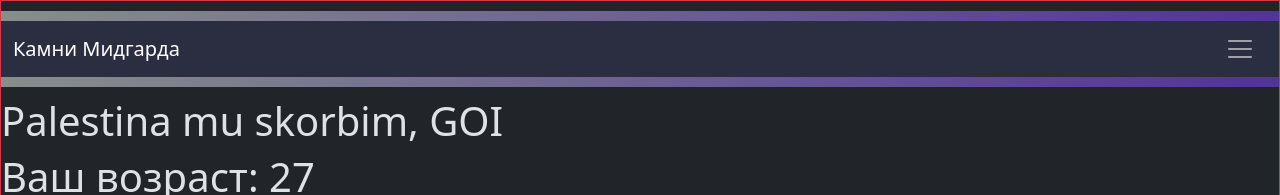
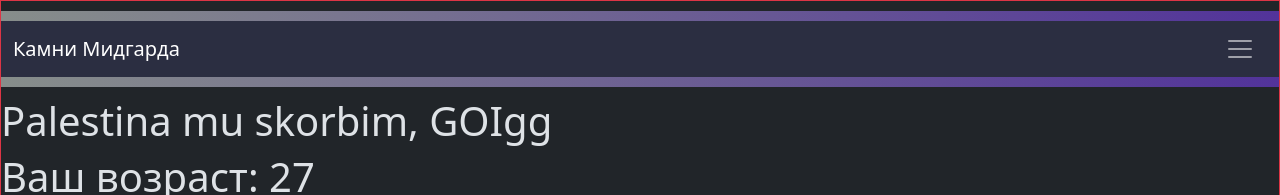
Before and after one commit to EvanBaibakov/gulpv3, a website: page dist/panini.html in a window 1280 px wide. Shown: the top 195 px of the page. Drawn offline with Linux system fonts and the light colour scheme.

Commit message:
fiksiruem

```diff
--- a/dist/panini.html
+++ b/dist/panini.html
@@ -45,7 +45,7 @@
             </nav>        </header>
 
 
-            <h1>Palestina mu skorbim, GOI</h1>
+            <h1>Palestina mu skorbim, GOIgg</h1>
             <h1>Ваш возраст: 27</h1>
 
             <h2>panini 99999</h2>
```
